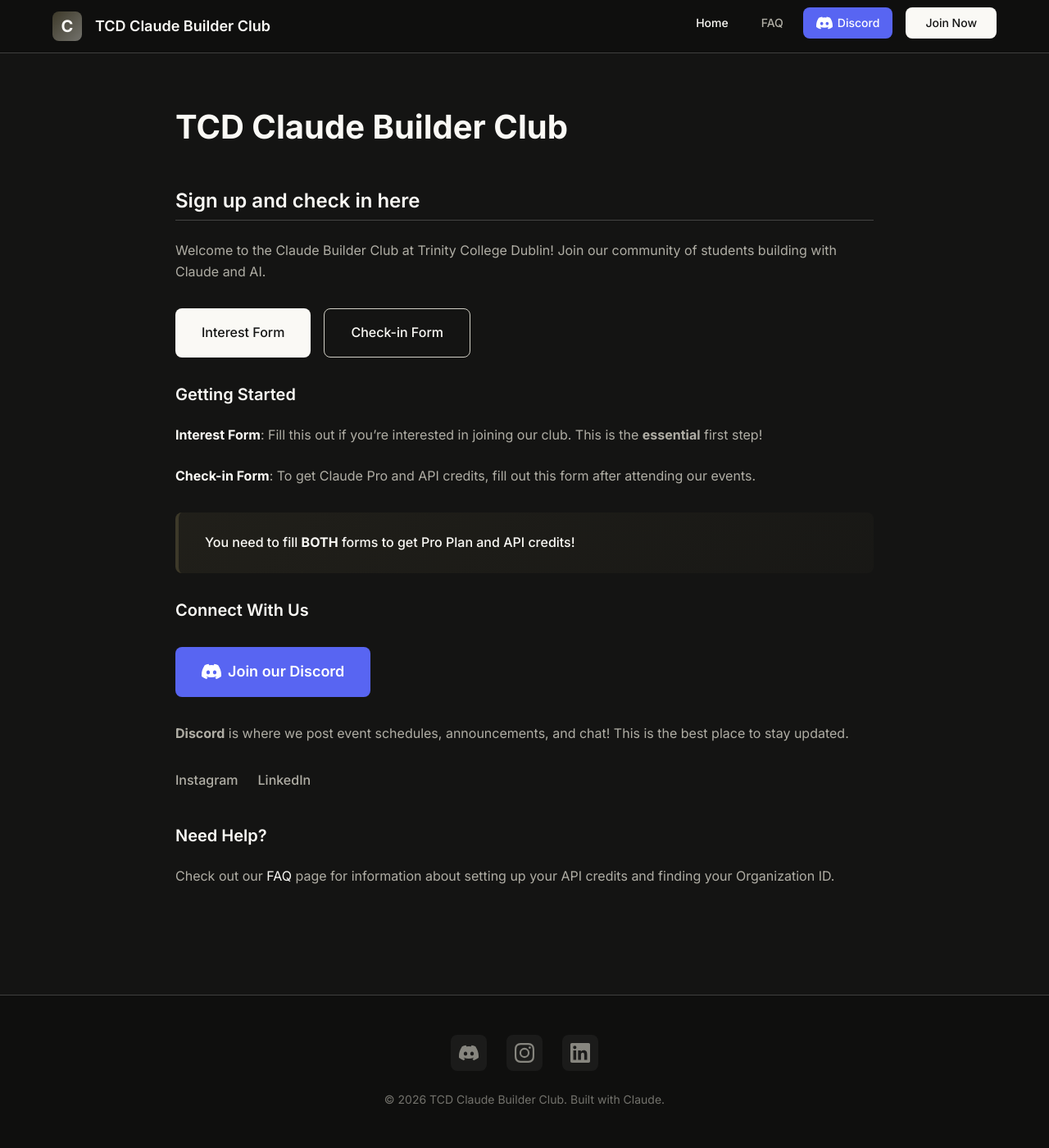
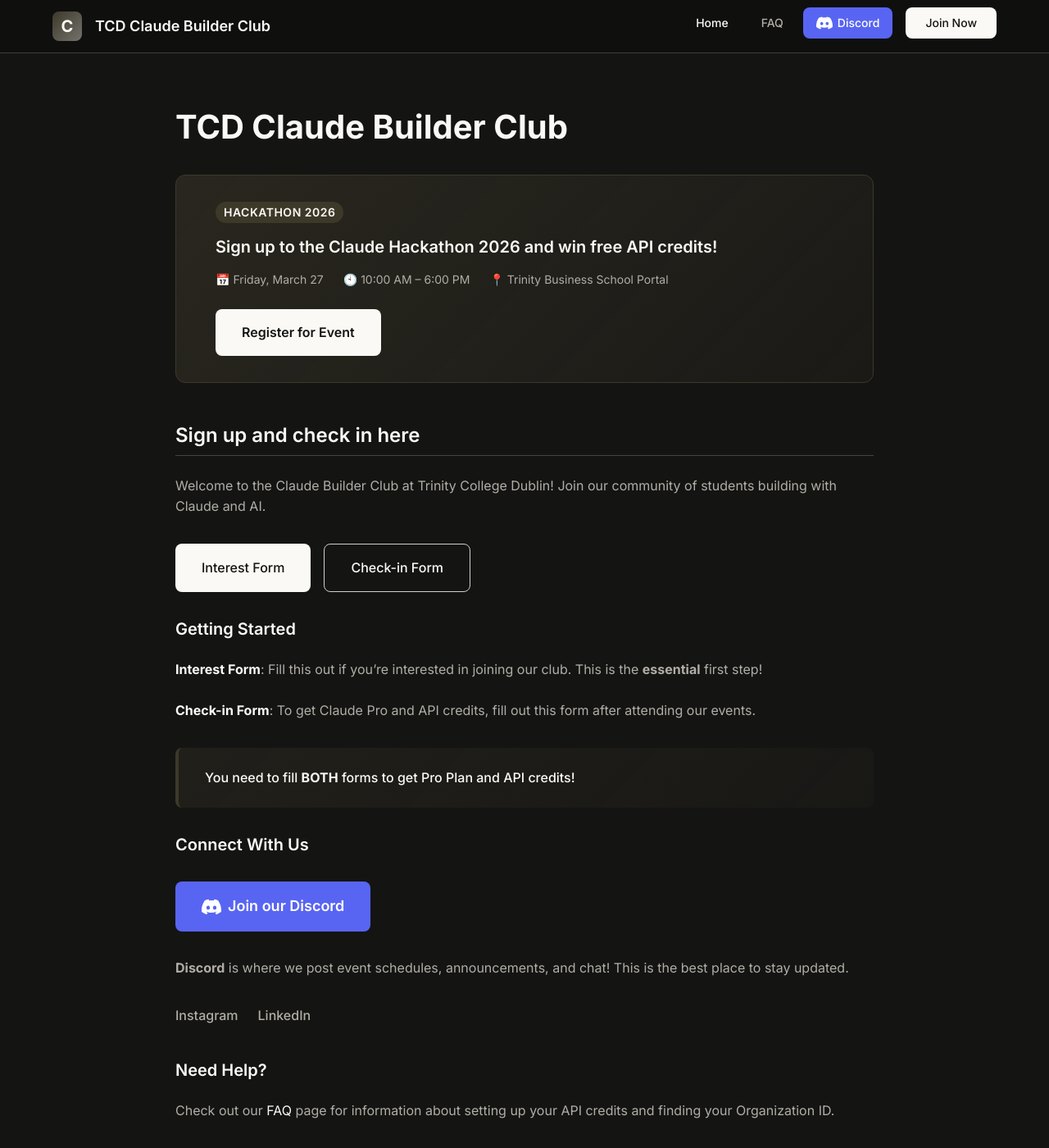
Before and after one commit to claudebuilderstcd/claudebuilderstcd.github.io, a Jekyll site: the page built from index.md, in a window 1280 px wide and 1400 px high. Shown: the whole window at 82% size. Built offline with Jekyll 4.4.1, drawn with Linux system fonts in a browser that asks for light colours; a script that is not in the unit is left out.

Commit message:
Added hackathon banner

```diff
--- a/assets/css/style.css
+++ b/assets/css/style.css
@@ -585,6 +585,66 @@ li {
 }
 
 /* ==========================================================================
+   Hackathon Banner
+   ========================================================================== */
+
+.hackathon-banner {
+  margin: var(--spacing-lg) 0;
+  padding: var(--spacing-lg) var(--spacing-xl);
+  background: linear-gradient(135deg, rgba(61, 57, 41, 0.5), rgba(61, 57, 41, 0.15));
+  border: 1px solid var(--accent-olive);
+  border-radius: var(--radius-lg);
+  display: flex;
+  flex-direction: column;
+  gap: var(--spacing-sm);
+}
+
+.hackathon-banner__badge {
+  display: inline-block;
+  align-self: flex-start;
+  padding: 2px 10px;
+  background-color: var(--accent-olive);
+  color: var(--text-light);
+  font-size: var(--font-size-sm);
+  font-weight: 600;
+  border-radius: var(--radius-full);
+  text-transform: uppercase;
+  letter-spacing: 0.5px;
+}
+
+.hackathon-banner__title {
+  margin: 0;
+  font-size: var(--font-size-xl);
+  color: var(--text-light);
+}
+
+.hackathon-banner__meta {
+  display: flex;
+  flex-wrap: wrap;
+  gap: var(--spacing-md);
+  font-size: var(--font-size-sm);
+  color: var(--text-gray-1);
+}
+
+.hackathon-banner__btn {
+  align-self: flex-start;
+  margin-top: var(--spacing-xs);
+  padding: var(--spacing-sm) var(--spacing-lg) !important;
+  background-color: var(--bg-cream) !important;
+  color: var(--text-dark) !important;
+  font-weight: 600 !important;
+  border-radius: var(--radius-md) !important;
+  text-decoration: none !important;
+  transition: background-color var(--transition-fast), transform var(--transition-fast) !important;
+}
+
+.hackathon-banner__btn:hover {
+  background-color: var(--bg-white) !important;
+  transform: translateY(-2px);
+  text-decoration: none !important;
+}
+
+/* ==========================================================================
    Events Styles
    ========================================================================== */
 
--- a/index.md
+++ b/index.md
@@ -4,7 +4,24 @@ title: Home
 ---
 
 # TCD Claude Builder Club
-
+<div class="hackathon-banner">
+  <div class="hackathon-banner__badge">Hackathon 2026</div>
+  <h3 class="hackathon-banner__title">Sign up to the Claude Hackathon 2026 and win free API credits!</h3>
+  <div class="hackathon-banner__meta">
+    <span>📅 Friday, March 27</span>
+    <span>🕙 10:00 AM – 6:00 PM</span>
+    <span>📍 Trinity Business School Portal</span>
+  </div>
+  <a
+    href="https://luma.com/event/evt-ne4HTlEJnF6dWFD"
+    class="luma-checkout--button hackathon-banner__btn"
+    data-luma-action="checkout"
+    data-luma-event-id="evt-ne4HTlEJnF6dWFD"
+  >
+    Register for Event
+  </a>
+</div>
+<script id="luma-checkout" src="https://embed.lu.ma/checkout-button.js"></script>
 ## Sign up and check in here
 
 Welcome to the Claude Builder Club at Trinity College Dublin! Join our community of students building with Claude and AI.
```
Also changed, not shown: 1 other file.
